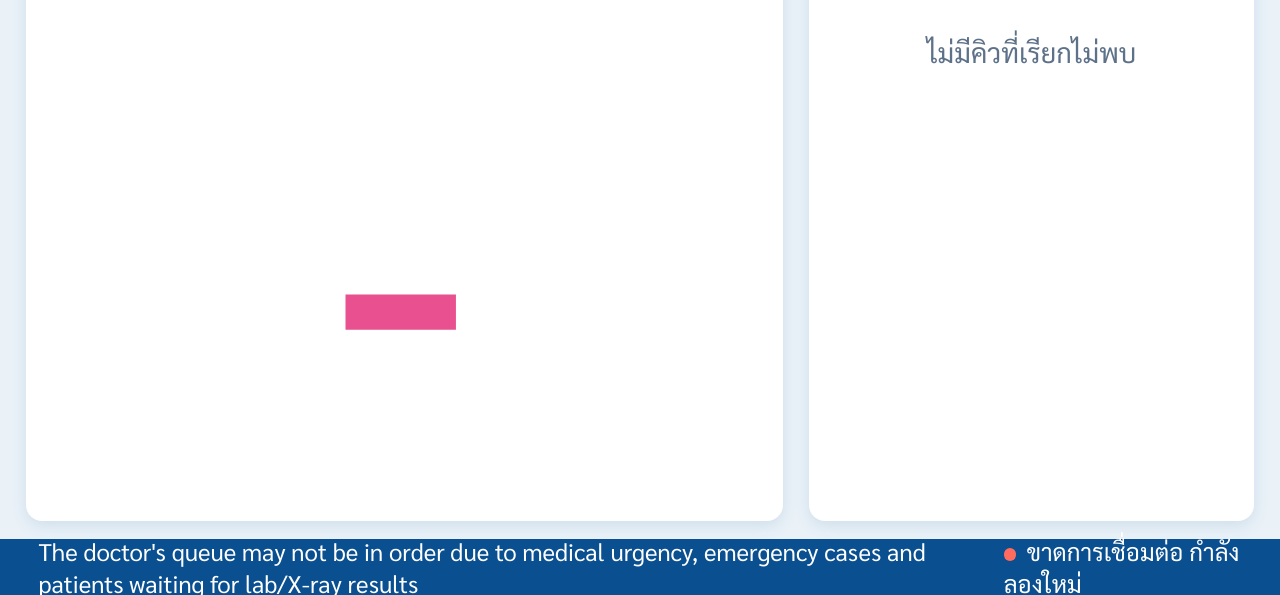
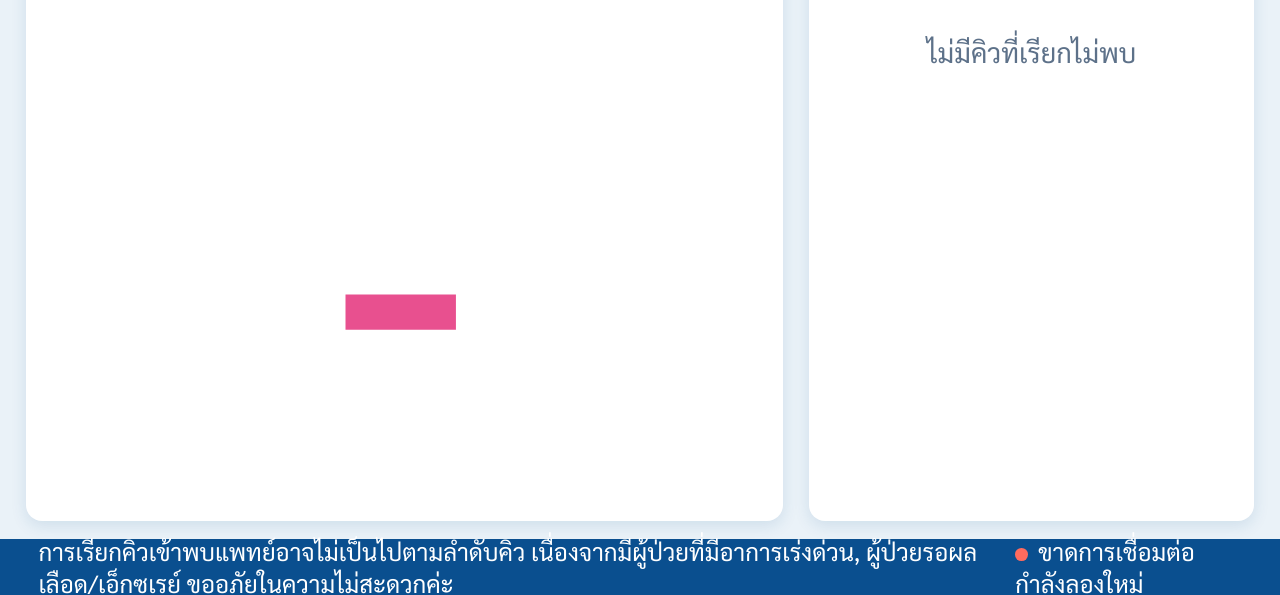
Before and after one commit to fammed-hub/queuemorning, a plain HTML site: page index.html in a window 1280 px wide. Shown: the part 205-800 px from the top of the page. Drawn offline with Linux system fonts and the light colour scheme.

Commit message:
Update index.html

```diff
--- a/index.html
+++ b/index.html
@@ -97,10 +97,9 @@ var TAB = P.get("tab") || DEFAULT_TAB;
 var HOSPITAL_NAME = "ศูนย์การแพทย์กาญจนาภิเษก";   // ชื่อ รพ. ที่แสดงบนหัวจอ
 var DEPARTMENT = "แผนกเวชศาสตร์ครอบครัว";    // ชื่อแผนก/จุดบริการ
 var NOTICE = "การเรียกคิวเข้าพบแพทย์อาจไม่เป็นไปตามลำดับคิว เนื่องจากมีผู้ป่วยที่มีอาการเร่งด่วน, ผู้ป่วยรอผลเลือด/เอ็กซเรย์ ขออภัยในความไม่สะดวกค่ะ";
-var NOTICE = "The doctor's queue may not be in order due to medical urgency, emergency cases and patients waiting for lab/X-ray results";
 var POLL_MS = 3000;                       // รีเฟรชทุก 3 วินาที
 var MISSED_SHOWN = 16;                    // จำนวนคิว "เรียกไม่พบ" สูงสุดที่แสดง (2 คอลัมน์ x 8 แถว)
-var S_MISSED = "เรียกไม่พบ Not found";             // สถานะที่จะแสดงในช่องด้านขวา
+var S_MISSED = "เรียกไม่พบ Queue not found";             // สถานะที่จะแสดงในช่องด้านขวา
 // ====================
 
 var $ = function(id){ return document.getElementById(id); };
```
